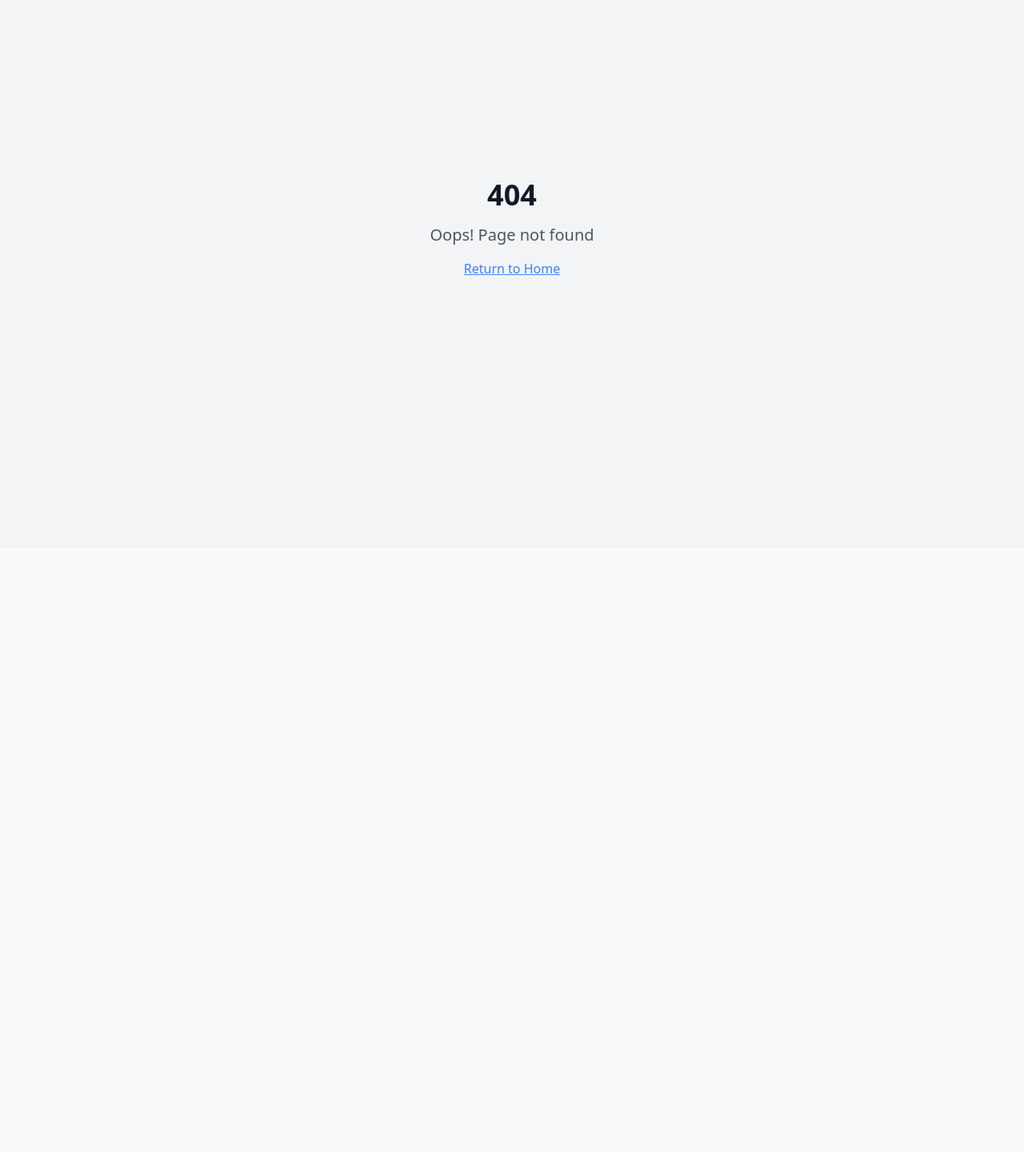
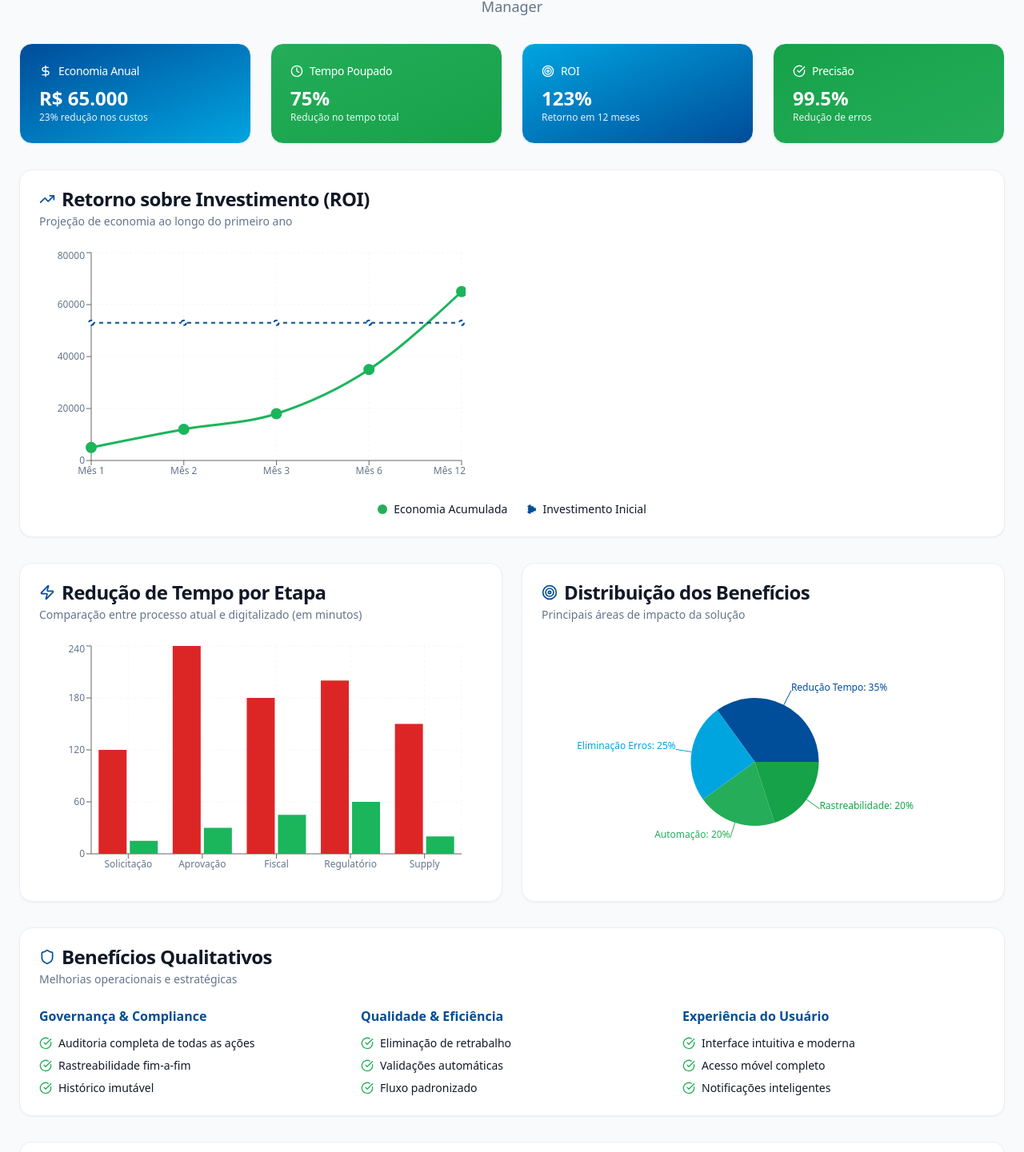
Before and after one commit to leonardorodriguesflar/flowguard-pro, a React (Vite) app: page /benefits in a window 1280 px wide. Before the commit this address had no page. Shown: the part 114-1555 px from the top of the page at 80% size. Before the commit the page ends 800 px from the top, so only its background shows below. Built offline with nearby package versions, Linux system fonts and the light colour scheme.

Commit message:
Fix benefits and ROI charts

```diff
--- a/src/App.tsx
+++ b/src/App.tsx
@@ -39,6 +39,7 @@ const App = () => (
               <Route path="/process/nova" element={<AbbottNewProcess />} />
               <Route path="/process/:id" element={<AbbottProcessForm />} />
               <Route path="/summary/:id" element={<Summary />} />
+              <Route path="/benefits" element={<AbbottBenefits />} />
               {/* ADD ALL CUSTOM ROUTES ABOVE THE CATCH-ALL "*" ROUTE */}
               <Route path="*" element={<NotFound />} />
             </Routes>
--- a/src/pages/AbbottBenefits.tsx
+++ b/src/pages/AbbottBenefits.tsx
@@ -22,10 +22,10 @@ const eficienciaData = [
 ];
 
 const beneficiosDistribuicao = [
-  { nome: "Redução Tempo", valor: 35, cor: "#004C97" },
-  { nome: "Eliminação Erros", valor: 25, cor: "#00A3E0" },
-  { nome: "Automação", valor: 20, cor: "#1BB55C" },
-  { nome: "Rastreabilidade", valor: 20, cor: "#16A34A" },
+  { nome: "Redução Tempo", valor: 35, cor: "hsl(210, 100%, 30%)" },
+  { nome: "Eliminação Erros", valor: 25, cor: "hsl(196, 100%, 44%)" },
+  { nome: "Automação", valor: 20, cor: "hsl(143, 65%, 41%)" },
+  { nome: "Rastreabilidade", valor: 20, cor: "hsl(142, 76%, 36%)" },
 ];
 
 const chartConfig = {
@@ -39,7 +39,7 @@ export default function AbbottBenefits() {
   return (
     <div className="space-y-8 p-6">
       <div className="text-center space-y-4">
-        <h1 className="text-4xl font-bold text-abbott-blue">Benefícios & ROI</h1>
+        <h1 className="text-4xl font-bold text-primary">Benefícios & ROI</h1>
         <p className="text-lg text-muted-foreground max-w-3xl mx-auto">
           Análise completa dos benefícios esperados com a implementação do Abbott Process Manager
         </p>
@@ -47,7 +47,7 @@ export default function AbbottBenefits() {
 
       {/* Métricas Principais */}
       <div className="grid grid-cols-1 md:grid-cols-4 gap-6">
-        <Card className="bg-gradient-to-br from-abbott-blue to-abbott-secondary text-white">
+        <Card className="bg-gradient-to-br from-primary to-secondary text-primary-foreground">
           <CardHeader className="pb-2">
             <CardTitle className="text-sm font-medium flex items-center gap-2">
               <DollarSign className="h-4 w-4" />
@@ -60,7 +60,7 @@ export default function AbbottBenefits() {
           </CardContent>
         </Card>
 
-        <Card className="bg-gradient-to-br from-abbott-accent to-green-600 text-white">
+        <Card className="bg-gradient-to-br from-accent to-success text-accent-foreground">
           <CardHeader className="pb-2">
             <CardTitle className="text-sm font-medium flex items-center gap-2">
               <Clock className="h-4 w-4" />
@@ -73,7 +73,7 @@ export default function AbbottBenefits() {
           </CardContent>
         </Card>
 
-        <Card className="bg-gradient-to-br from-blue-500 to-abbott-secondary text-white">
+        <Card className="bg-gradient-to-br from-secondary to-primary text-secondary-foreground">
           <CardHeader className="pb-2">
             <CardTitle className="text-sm font-medium flex items-center gap-2">
               <Target className="h-4 w-4" />
@@ -86,7 +86,7 @@ export default function AbbottBenefits() {
           </CardContent>
         </Card>
 
-        <Card className="bg-gradient-to-br from-green-500 to-abbott-accent text-white">
+        <Card className="bg-gradient-to-br from-success to-accent text-accent-foreground">
           <CardHeader className="pb-2">
             <CardTitle className="text-sm font-medium flex items-center gap-2">
               <CheckCircle className="h-4 w-4" />
@@ -104,7 +104,7 @@ export default function AbbottBenefits() {
       <Card>
         <CardHeader>
           <CardTitle className="flex items-center gap-2">
-            <TrendingUp className="h-5 w-5 text-abbott-blue" />
+            <TrendingUp className="h-5 w-5 text-primary" />
             Retorno sobre Investimento (ROI)
           </CardTitle>
           <CardDescription>
@@ -138,11 +138,11 @@ export default function AbbottBenefits() {
           </ChartContainer>
           <div className="mt-4 flex justify-center gap-6">
             <div className="flex items-center gap-2">
-              <div className="w-3 h-3 bg-abbott-accent rounded-full"></div>
+              <div className="w-3 h-3 bg-accent rounded-full"></div>
               <span className="text-sm">Economia Acumulada</span>
             </div>
             <div className="flex items-center gap-2">
-              <div className="w-3 h-3 bg-abbott-blue rounded-full border-2 border-dashed"></div>
+              <div className="w-3 h-3 bg-primary rounded-full border-2 border-dashed"></div>
               <span className="text-sm">Investimento Inicial</span>
             </div>
           </div>
@@ -154,7 +154,7 @@ export default function AbbottBenefits() {
         <Card>
           <CardHeader>
             <CardTitle className="flex items-center gap-2">
-              <Zap className="h-5 w-5 text-abbott-blue" />
+              <Zap className="h-5 w-5 text-primary" />
               Redução de Tempo por Etapa
             </CardTitle>
             <CardDescription>
@@ -180,7 +180,7 @@ export default function AbbottBenefits() {
         <Card>
           <CardHeader>
             <CardTitle className="flex items-center gap-2">
-              <Target className="h-5 w-5 text-abbott-blue" />
+              <Target className="h-5 w-5 text-primary" />
               Distribuição dos Benefícios
             </CardTitle>
             <CardDescription>
@@ -215,7 +215,7 @@ export default function AbbottBenefits() {
       <Card>
         <CardHeader>
           <CardTitle className="flex items-center gap-2">
-            <Shield className="h-5 w-5 text-abbott-blue" />
+            <Shield className="h-5 w-5 text-primary" />
             Benefícios Qualitativos
           </CardTitle>
           <CardDescription>
@@ -225,54 +225,54 @@ export default function AbbottBenefits() {
         <CardContent>
           <div className="grid grid-cols-1 md:grid-cols-2 lg:grid-cols-3 gap-6">
             <div className="space-y-3">
-              <h4 className="font-semibold text-abbott-blue">Governança & Compliance</h4>
+              <h4 className="font-semibold text-primary">Governança & Compliance</h4>
               <ul className="space-y-2 text-sm">
                 <li className="flex items-start gap-2">
-                  <CheckCircle className="h-4 w-4 text-abbott-accent mt-0.5 flex-shrink-0" />
+                  <CheckCircle className="h-4 w-4 text-accent mt-0.5 flex-shrink-0" />
                   Auditoria completa de todas as ações
                 </li>
                 <li className="flex items-start gap-2">
-                  <CheckCircle className="h-4 w-4 text-abbott-accent mt-0.5 flex-shrink-0" />
+                  <CheckCircle className="h-4 w-4 text-accent mt-0.5 flex-shrink-0" />
                   Rastreabilidade fim-a-fim
                 </li>
                 <li className="flex items-start gap-2">
-                  <CheckCircle className="h-4 w-4 text-abbott-accent mt-0.5 flex-shrink-0" />
+                  <CheckCircle className="h-4 w-4 text-accent mt-0.5 flex-shrink-0" />
                   Histórico imutável
                 </li>
               </ul>
             </div>
 
             <div className="space-y-3">
-              <h4 className="font-semibold text-abbott-blue">Qualidade & Eficiência</h4>
+              <h4 className="font-semibold text-primary">Qualidade & Eficiência</h4>
               <ul className="space-y-2 text-sm">
                 <li className="flex items-start gap-2">
-                  <CheckCircle className="h-4 w-4 text-abbott-accent mt-0.5 flex-shrink-0" />
+                  <CheckCircle className="h-4 w-4 text-accent mt-0.5 flex-shrink-0" />
                   Eliminação de retrabalho
                 </li>
                 <li className="flex items-start gap-2">
-                  <CheckCircle className="h-4 w-4 text-abbott-accent mt-0.5 flex-shrink-0" />
+                  <CheckCircle className="h-4 w-4 text-accent mt-0.5 flex-shrink-0" />
                   Validações automáticas
                 </li>
                 <li className="flex items-start gap-2">
-                  <CheckCircle className="h-4 w-4 text-abbott-accent mt-0.5 flex-shrink-0" />
+                  <CheckCircle className="h-4 w-4 text-accent mt-0.5 flex-shrink-0" />
                   Fluxo padronizado
                 </li>
               </ul>
             </div>
 
             <div className="space-y-3">
-              <h4 className="font-semibold text-abbott-blue">Experiência do Usuário</h4>
+              <h4 className="font-semibold text-primary">Experiência do Usuário</h4>
               <ul className="space-y-2 text-sm">
                 <li className="flex items-start gap-2">
-                  <CheckCircle className="h-4 w-4 text-abbott-accent mt-0.5 flex-shrink-0" />
+                  <CheckCircle className="h-4 w-4 text-accent mt-0.5 flex-shrink-0" />
                   Interface intuitiva e moderna
                 </li>
                 <li className="flex items-start gap-2">
-                  <CheckCircle className="h-4 w-4 text-abbott-accent mt-0.5 flex-shrink-0" />
+                  <CheckCircle className="h-4 w-4 text-accent mt-0.5 flex-shrink-0" />
                   Acesso móvel completo
                 </li>
                 <li className="flex items-start gap-2">
-                  <CheckCircle className="h-4 w-4 text-abbott-accent mt-0.5 flex-shrink-0" />
+                  <CheckCircle className="h-4 w-4 text-accent mt-0.5 flex-shrink-0" />
                   Notificações inteligentes
                 </li>
               </ul>
@@ -285,7 +285,7 @@ export default function AbbottBenefits() {
       <Card>
         <CardHeader>
           <CardTitle className="flex items-center gap-2">
-            <Users className="h-5 w-5 text-abbott-blue" />
+            <Users className="h-5 w-5 text-primary" />
             Progresso da Implementação
           </CardTitle>
           <CardDescription>
```
